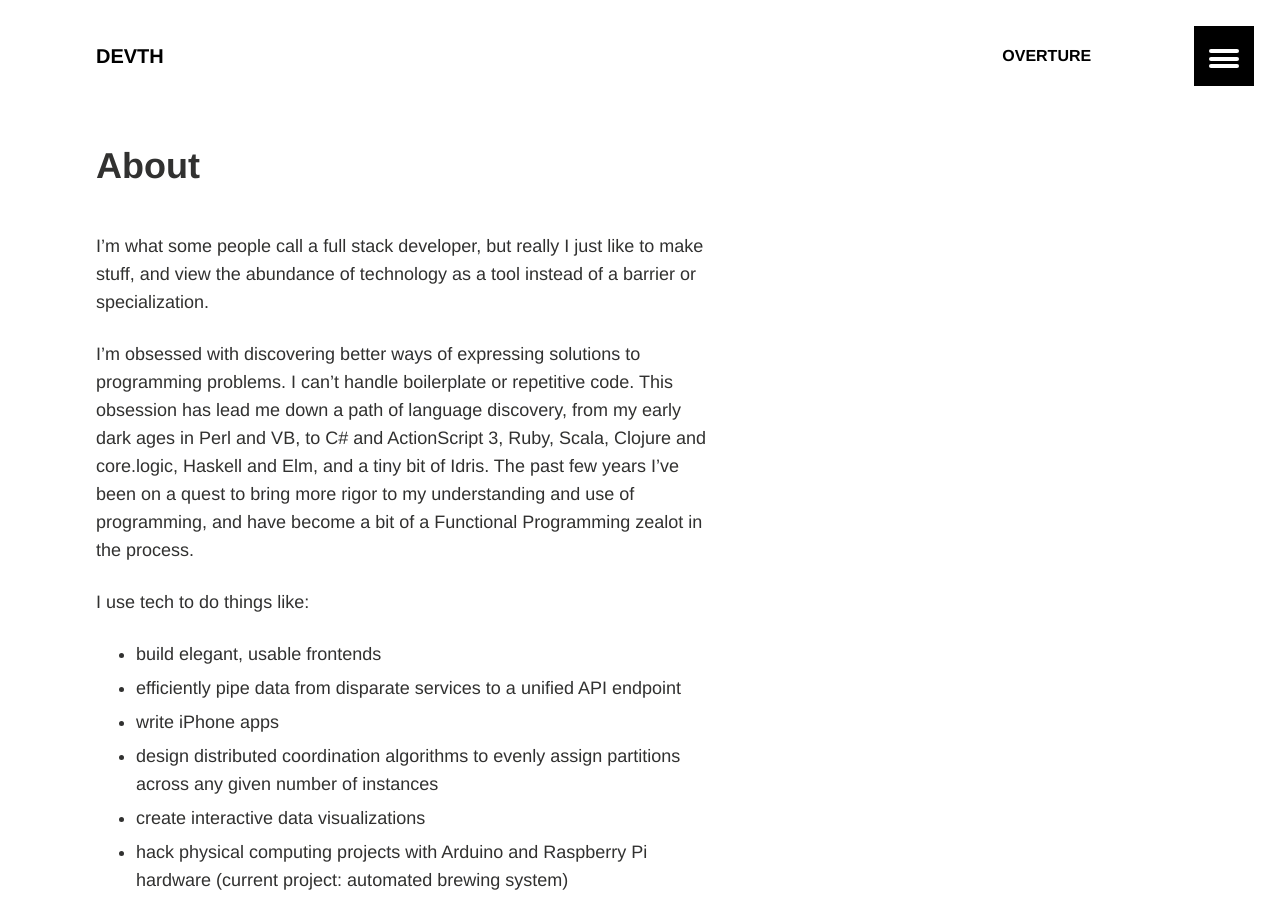
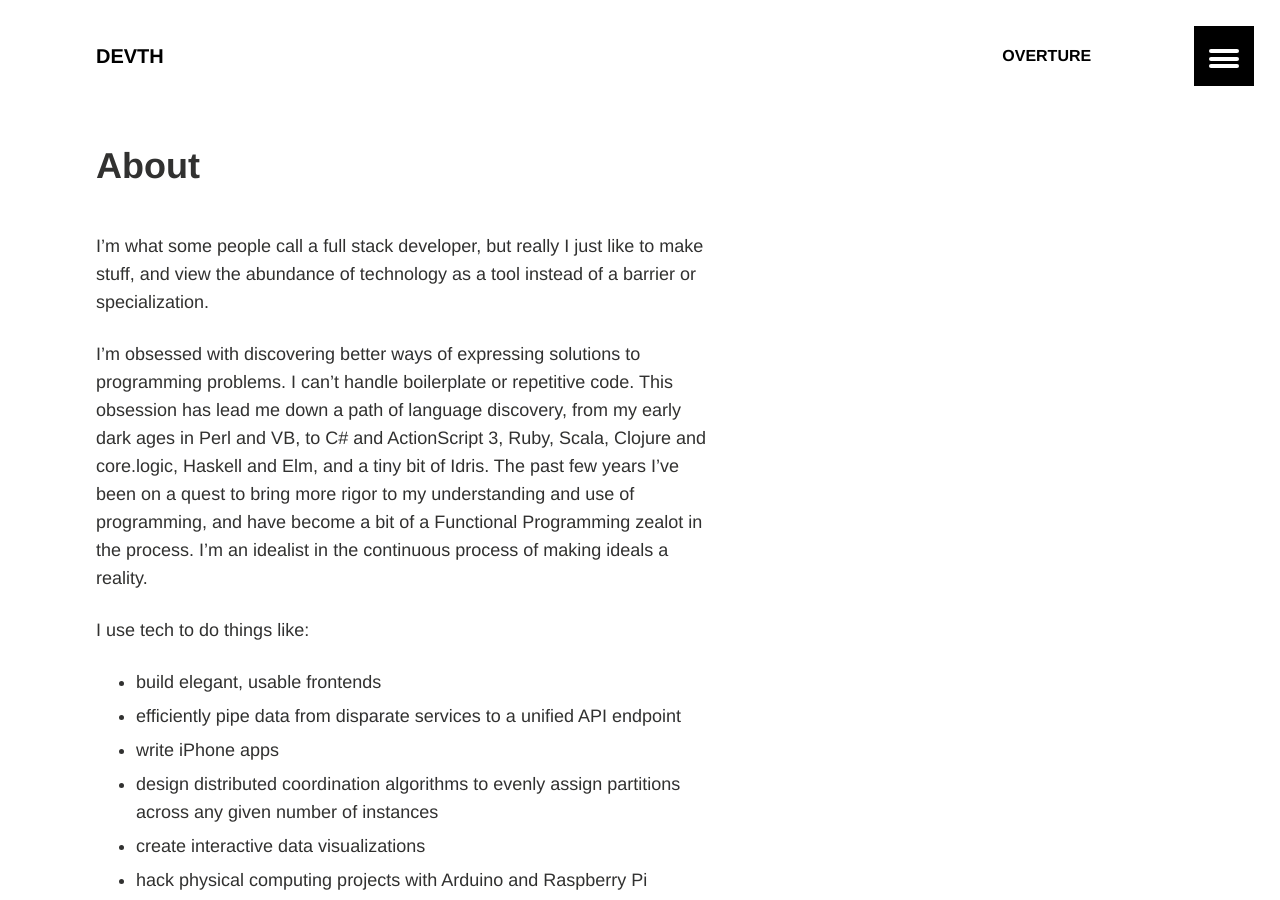
Before and after one commit to devth/devth.github.com, a Jekyll site: the page built from about.md, in a window 1280 px wide and 900 px high. Built offline with Jekyll 4.4.1, drawn with Linux system fonts in a browser that asks for light colours.

Commit message:
Note ideals

```diff
--- a/about.md
+++ b/about.md
@@ -13,7 +13,8 @@ me down a path of language discovery, from my early dark ages in Perl and VB, to
 C# and ActionScript 3, Ruby, Scala, Clojure and core.logic, Haskell and Elm, and
 a tiny bit of Idris. The past few years I've been on a quest to bring more rigor
 to my understanding and use of programming, and have become a bit of a
-Functional Programming zealot in the process.
+Functional Programming zealot in the process. I'm an idealist in the continuous
+process of making ideals a reality.
 
 I use tech to do things like:
 
```
